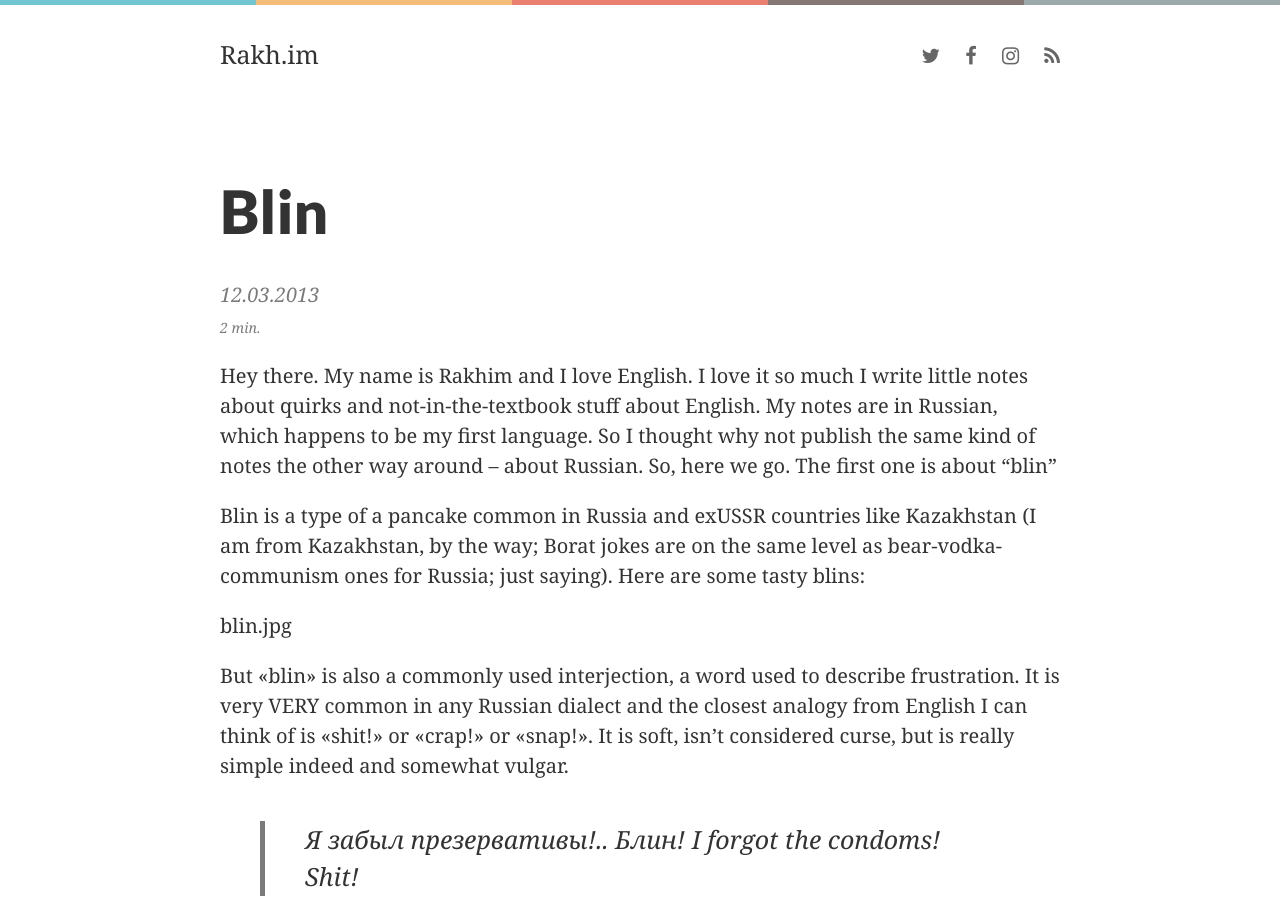
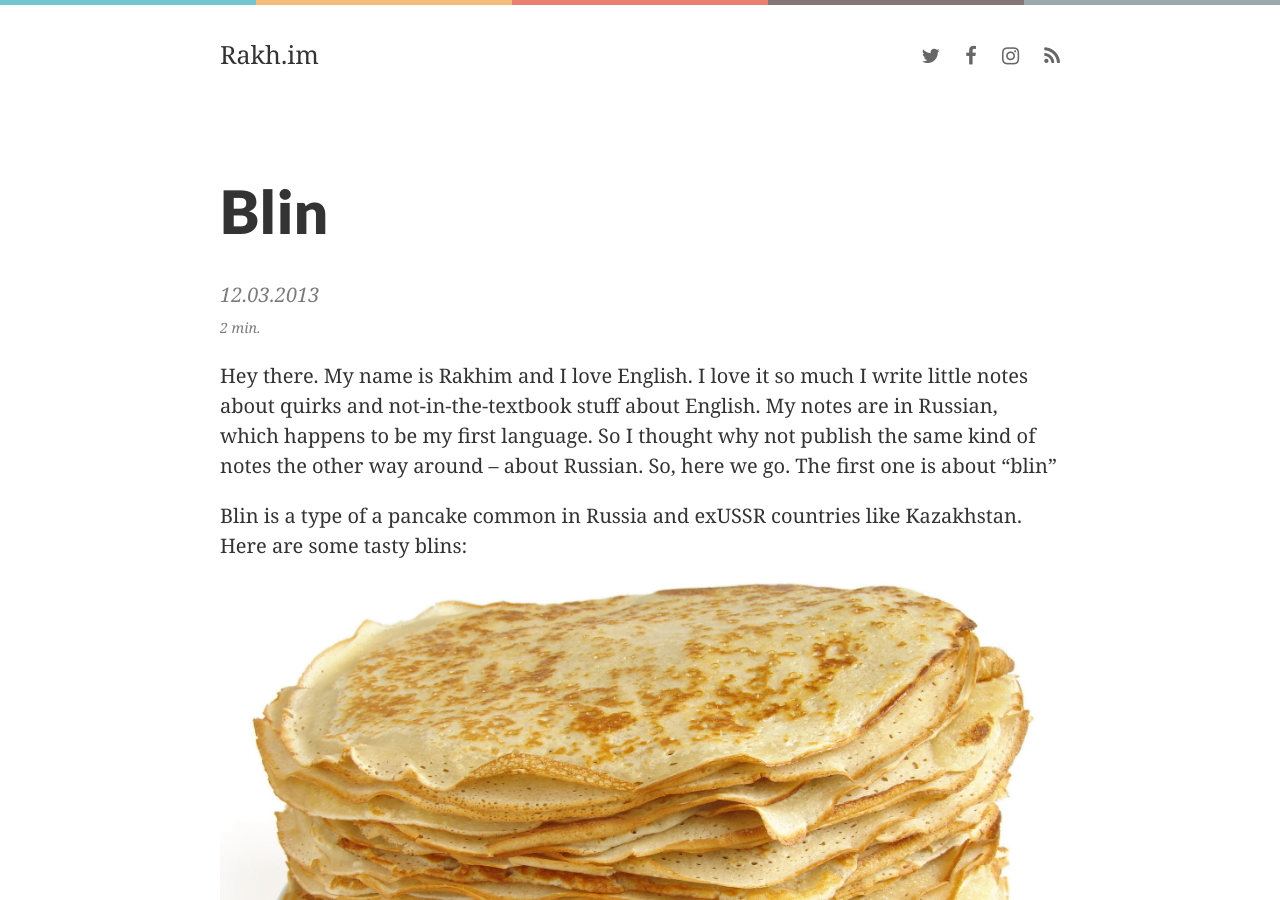
Before and after one commit to freetonik/hello, a Jekyll site: the page built from _posts/2013-03-12-blin.markdown, in a window 1280 px wide and 900 px high. Built offline with Jekyll 4.4.1, drawn with Linux system fonts in a browser that asks for light colours; nearby versions of some CDN libraries.

```diff
--- a/_includes/pagination.html
+++ b/_includes/pagination.html
@@ -4,17 +4,13 @@
       {% if paginator.page == 2 %}
         <a class="pagination-item" href="{{ site.baseurl }}/">← back</a>
       {% else %}
-        <a class="pagination-item" href="{{ site.baseurl }}/page{{paginator.previous_page}}/">← сюда</a>
+        <a class="pagination-item" href="{{ site.baseurl }}/page{{paginator.previous_page}}/">← back</a>
       {% endif %}
-    {% else %}
-      <span class="pagination-item disabled">← back</span>
     {% endif %}
   </div>
   <div class="right">
     {% if paginator.next_page %}
       <a class="pagination-item" href="{{ site.baseurl }}/page{{paginator.next_page}}/">forward →</a>
-    {% else %}
-      <span class="pagination-item disabled">forward →</span>
     {% endif %}
   </div>
 </div>
--- a/_posts/2013-03-12-blin.markdown
+++ b/_posts/2013-03-12-blin.markdown
@@ -4,9 +4,9 @@ title: Blin
 ---
 Hey there. My name is Rakhim and I love English. I love it so much I write little notes about quirks and not-in-the-textbook stuff about English. My notes are in Russian, which happens to be my first language. So I thought why not publish the same kind of notes the other way around – about Russian. So, here we go. The first one is about "blin"
 
-Blin is a type of a pancake common in Russia and exUSSR countries like Kazakhstan (I am from Kazakhstan, by the way; Borat jokes are on the same level as bear-vodka-communism ones for Russia; just saying). Here are some tasty blins:
+Blin is a type of a pancake common in Russia and exUSSR countries like Kazakhstan. Here are some tasty blins:
 
-blin.jpg
+![](/images/posts/blin.jpg)
 
 But «blin» is also a commonly used interjection, a word used to describe frustration. It is very VERY common in any Russian dialect and the closest analogy from English I can think of is «shit!» or «crap!» or «snap!». It is soft, isn't considered curse, but is really simple indeed and somewhat vulgar.
 
--- a/_posts/2016-10-21-typora.markdown
+++ b/drafts/2016-10-21-typora.markdown
@@ -10,7 +10,7 @@ Typora is a minimalistic Markdown editor with a twist: it seamlessly switches be
 
 This is how it works:
 
-<iframe width="420" height="315" src="https://www.youtube-nocookie.com/embed/EkDubYh0Hn0?rel=0" frameborder="0" allowfullscreen></iframe>
+<div class="video-container mb3"><iframe width="560" height="420" src="https://www.youtube.com/embed/EkDubYh0Hn0?color=white&theme=light&rel=0&amp;showinfo=0" frameborder="0" allowfullscreen></iframe></div>
 
 ### Editing
 
```
Also changed, not shown: _posts/2014-12-23-obsession.markdown (added, +14 -0 lines), _posts/2016-10-30-what.markdown (added, +14 -0 lines), images/posts/blin.jpg (added).
